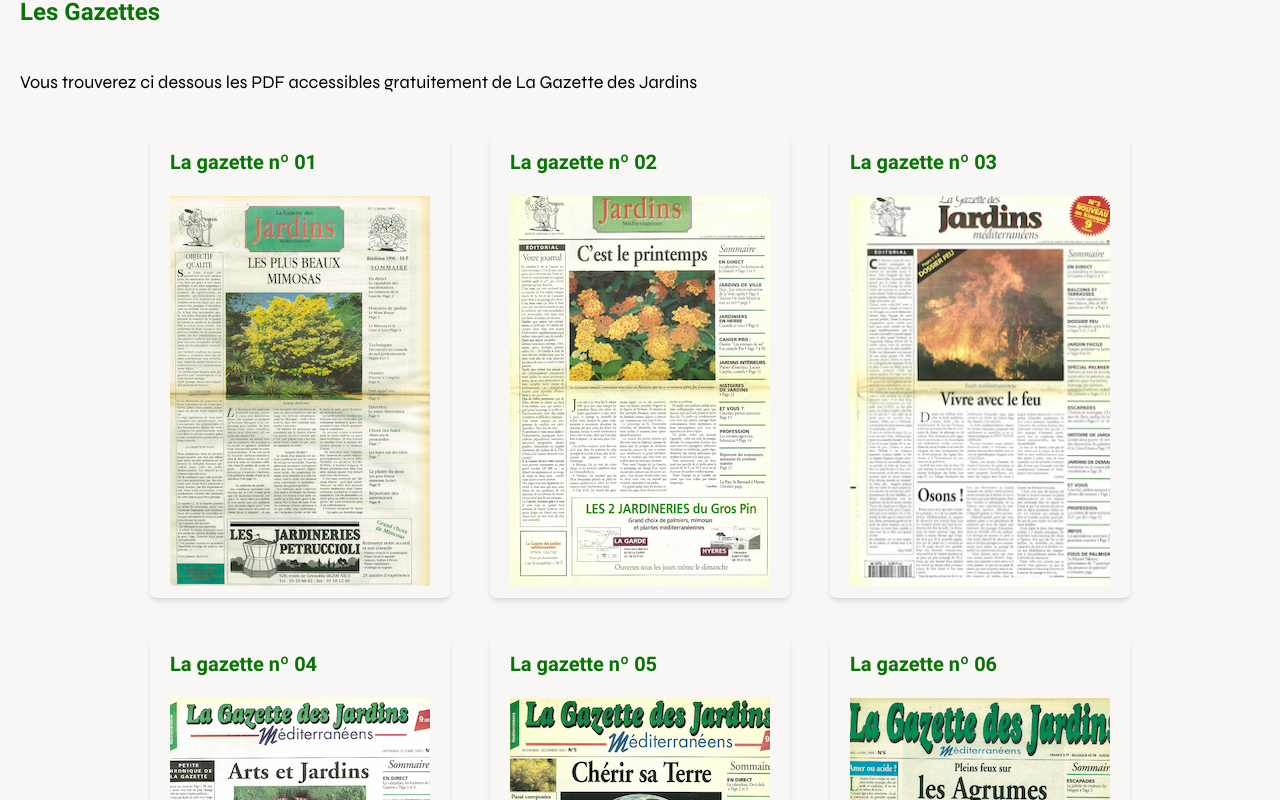
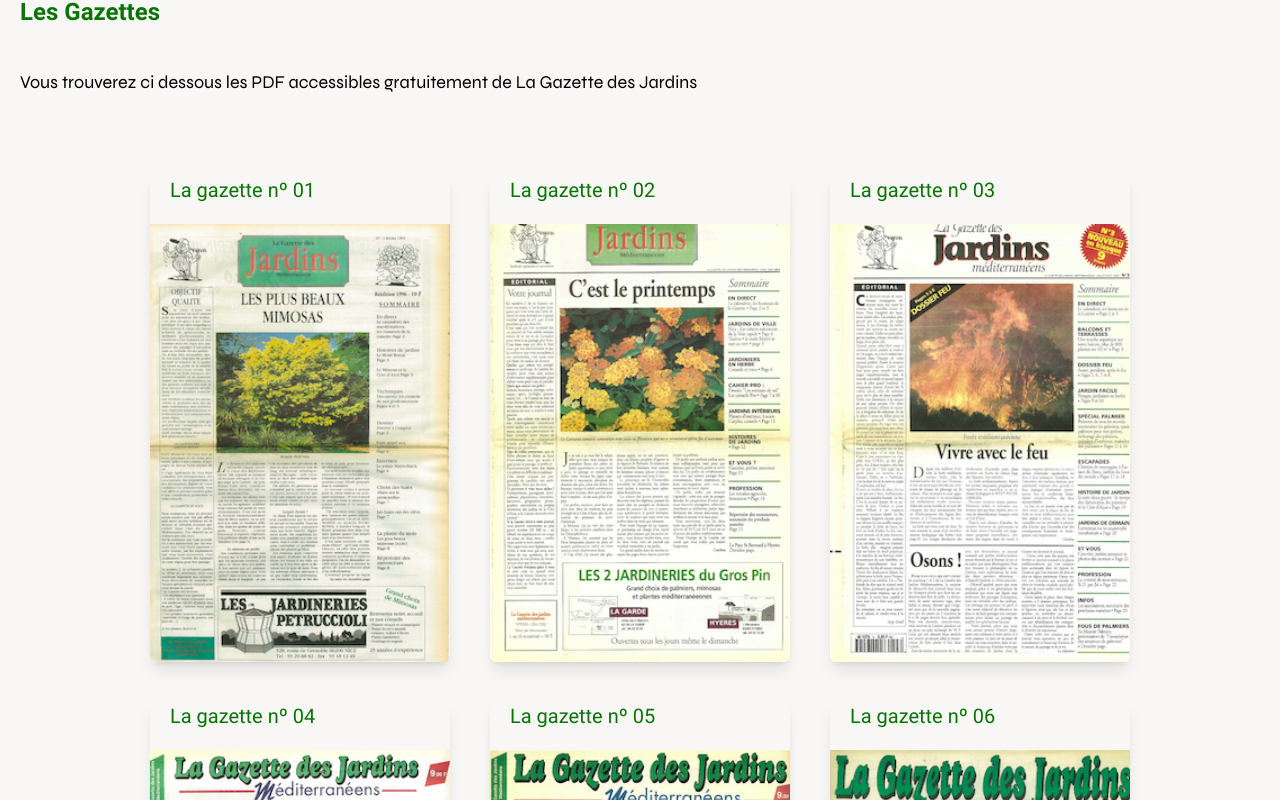
Before and after one commit to gotin23/les-cochers, a Next.js app: page /laGazetteDesJardins in a window 1280 px wide. Shown: the part 1240-2040 px from the top of the page. Built offline with nearby package versions, Linux system fonts and the light colour scheme.

Commit message:
feat: css on gazette pages

```diff
--- a/src/app/gazette/[id]/page.js
+++ b/src/app/gazette/[id]/page.js
@@ -52,7 +52,7 @@
           <button className=" text-2xl bg-green rounded-md text-white  hover:bg-greenHover w-[320px] h-[50px]  shadow-lg">Faire un Don !</button>
         </div>
         <h3 className="text-2xl 2xl:text-2xl text-green  mt-10 roboto-bold lg:px-10">Accéder au PDF Gratuitement:</h3>
-        <div className="w-[100%] mt-5 flex justify-center">
+        <div className="w-[100%] mt-10 flex justify-center">
           <CardPDF path={pathNumber} />
         </div>
       </section>
--- a/src/app/globals.css
+++ b/src/app/globals.css
@@ -45,7 +45,7 @@
   body{
     font-family:  'sans-serif','Helvetica Neue',Helvetica,Arial;
     background-color: hsl(0, 20%, 97%);
-    /* background-color: #30a92c; */
+    /* background-color: #2ab125; */
 
 
   }
--- a/src/app/laGazetteDesJardins/page.js
+++ b/src/app/laGazetteDesJardins/page.js
@@ -76,26 +76,27 @@
         </section>
         <section className="mt-10">
           <h3 className="text-3xl 2xl:text-2xl text-green my-10 roboto-bold">Les Gazettes</h3>
-          <p className="w-4/6 mb-10 syne text-lg xl:w-[100%]">Vous trouverez ci dessous les PDF accessibles gratuitement de La Gazette des Jardins</p>
+          <p className="w-4/6 mb-20 syne text-lg xl:w-[100%]">Vous trouverez ci dessous les PDF accessibles gratuitement de La Gazette des Jardins</p>
 
-          <div className="w-6/6 flex justify-center flex-wrap gap-10">
+          <ul className="w-6/6 flex justify-center flex-wrap gap-10">
             {listPDF.files.map((el, idx) => (
+              <li key={idx}>
                 <Link
-                key={idx}
-                className="text-xl text-green w-[300px] flex flex-col  shadow-md py-3 px-5 roboto rounded-md transition hover:scale-105 hover:shadow-lg  justify-between"
+                  className="text-xl text-green w-[300px]  flex flex-col  shadow-lg  px- roboto rounded-md transition hover:scale-105 hover:shadow-lg  justify-between overflow-hidden"
                   href={`gazette/${el.match(/\d+/g)}`}
                 >
-                <p className="roboto-bold mb-5">La gazette nº {el.match(/\d+/g)}</p>
+                  <p className="roboto mb-5 ml-5">La gazette nº {el.match(/\d+/g)}</p>
                   <Image
                     src={`/data/MiniatureGazette/Couv${el.match(/\d+/g)}petite.jpg`}
                     width={273}
                     height={390}
                     alt="miniature de la gazette des jardins"
-                  className="object-cover h-[390px] w-[773px]"
+                    className="object-contain w-[auto]"
                   />
                 </Link>
+              </li>
             ))}
-          </div>
+          </ul>
         </section>
       </main>
       {/* Le footer */}
@@ -105,3 +106,110 @@
 };
 
 export default LaGazetteDesJardins;
+// "use client";
+// import Image from "next/image";
+// import Link from "next/link";
+// import NavBar from "@/components/NavBar/NavBar";
+// import NavHamburger from "@/components/NavHamburger/NavHamburger";
+// import Footer from "@/components/Footer/Footer";
+// import { useState, useEffect } from "react";
+// import listPDF from "../../../public/data/pdfGazette/listPDF.json";
+// import gazetteImage from "../../assets/images/couv49.jpg";
+
+// const LaGazetteDesJardins = () => {
+//   const [windowWidth, setWindowWidth] = useState("");
+
+//   useEffect(() => {
+//     const handleResize = () => {
+//       setWindowWidth(window.innerWidth);
+//     };
+
+//     window.addEventListener("resize", handleResize);
+//     handleResize();
+
+//     return () => {
+//       window.removeEventListener("resize", handleResize);
+//     };
+//   }, []);
+//   return (
+//     <div className="	w-[1440px] 2xl:w-[100%] flex flex-col justify-between syne ">
+//       {/* La barre de navigation */}
+
+//       {windowWidth > 600 ? <NavBar /> : <NavHamburger />}
+
+//       <main className="2xl:px-5">
+//         <section className="flex items-center mt-10 xl:flex-col">
+//           <div className="w-[65%] pr-10 xl:w-[100%] lg:pr-0">
+//             <h1 className="text-3xl 2xl:text-2xl text-green my-10 roboto-bold">La Gazette des Jardins</h1>
+//             <p className=" mb-10 text-lg">
+//               Quel est le rapport entre les Cochers Solidaires de Nice et La Gazette des Jardins, bimestriel ayant paru de 1995 à 2014 ? Réponse : le même créateur et le même
+//               engagement pour un futur simple, solidaire et joyeux.
+//               <br />
+//               La Gazette des Jardins fut une sacrée aventure qui méritait de laisser sa trace sur Internet. Fondée par Joëlle Bouana et de nombreux jardiniers professionnels et/ou
+//               passionnés. Elle a publié 117 numéros grand format remplis de texte, de botanique, de littérature d’humour et d’aventure.
+//               <br />
+//               Le but était de mettre ses enseignements en accès libre et gratuit, mais j’ignorais que l’énorme (pour l’époque) disque dur qui recélait son précieux contenu était
+//               crashé. Je ne puis que vous inviter à effectuer de nombreuses copies de vos dossiers importants, car la récupération des données m’a coûté un bras, épaule et
+//               clavicule comprise…
+//               <br />
+//               La récupération n’est pas complète et demande un travail fastidieux. Voici donc les vingt premiers exemplaires en PDF et en téléchargement libre. Les autres suivront
+//               par vague de vingt, on pourrait titrer ce premier lot « Une histoire de fous curieux, qui séduit bien au-delà de la Méditerranée ».
+//               <br />
+//               Les abonnés et lecteurs du journal se plongeront dans la truculente (nous étions totalement dingues… et totalement pertinents) relecture de ces exemplaires. Ceux qui
+//               n’ont pas connu la Gazette des jardins y apprendront beaucoup de choses, de trucs de pros et feront de grands progrès en matière de botanique et de jardinage.
+//               <br />
+//               Certaines familles et espèces ont changé de nom depuis, mais la quasi-totalité des articles restent d’actualité.
+//               <br />
+//               Si vous appréciez cette lecture, n’hésitez pas à faire un don pour financer les Cochers Solidaires, qui en ont bien besoin pour investir dans des vélos permettant de
+//               transporter des personnes hospitalisées ou à mobilité réduite.
+//               <br />
+//               Nous nous équipons également pour proposer des visites botaniques, historiques et architecturales de la cité niçoise. J’aurai peut-être l’honneur et le plaisir de
+//               vous véhiculer en vous parlant des végétaux et des lieux méconnus de la cité niçoise.
+//               <br />
+//               <br />
+//               Michel Courboulex
+//               <br />
+//               <br />
+//               <span className="text-lg italic bg-[#38363612] rounded-lg">
+//                 {" "}
+//                 Ancien directeur de la Gazette des jardins, chroniqueur jardin de Nice-Matin, auteur réalisateur pour l’émission Côté jardin, journaliste à Rustica, et tout jeune
+//                 créateur-pédaleur des Cochers Solidaires de Nice.
+//               </span>
+//             </p>
+//           </div>
+
+//           <div className="w-[35%] h-full flex justify-center xl:w-[70%]">
+//             <Image src={gazetteImage} width={350} alt="image de la gazette des jardins" />
+//           </div>
+//         </section>
+//         <section className="mt-10">
+//           <h3 className="text-3xl 2xl:text-2xl text-green my-10 roboto-bold">Les Gazettes</h3>
+//           <p className="w-4/6 mb-10 syne text-lg xl:w-[100%]">Vous trouverez ci dessous les PDF accessibles gratuitement de La Gazette des Jardins</p>
+
+//           <div className="w-6/6 flex justify-center flex-wrap gap-10">
+//             {listPDF.files.map((el, idx) => (
+//               <Link
+//                 key={idx}
+//                 className="text-xl text-green w-[300px] flex flex-col  shadow-md py-3 px-5 roboto rounded-md transition hover:scale-105 hover:shadow-lg  justify-between"
+//                 href={`gazette/${el.match(/\d+/g)}`}
+//               >
+//                 <p className="roboto-bold mb-5">La gazette nº {el.match(/\d+/g)}</p>
+//                 <Image
+//                   src={`/data/MiniatureGazette/Couv${el.match(/\d+/g)}petite.jpg`}
+//                   width={273}
+//                   height={390}
+//                   alt="miniature de la gazette des jardins"
+//                   className="object-cover h-[390px] w-[773px]"
+//                 />
+//               </Link>
+//             ))}
+//           </div>
+//         </section>
+//       </main>
+//       {/* Le footer */}
+//       <Footer />
+//     </div>
+//   );
+// };
+
+// export default LaGazetteDesJardins;
--- a/src/components/Banner/Banner.js
+++ b/src/components/Banner/Banner.js
@@ -6,7 +6,7 @@
 function Banner() {
   return (
     <section className="relative max-h-[1000px]  shadow-md">
-      <div className="absolute  left-[10%] transform  top-24  flex flex-col bg-[#3836368f] p-3 rounded-md lg:w-[300px] md:w-[200px] md:top-10">
+      <div className="absolute  left-[15%] transform  top-24  flex flex-col bg-[#3836368f] p-3 rounded-md lg:w-[300px] md:w-[200px] md:top-10">
         <h2 className="text-6xl text-white   lg:text-4xl md:text-2xl ">Un futur solidaire à vélo</h2>
       </div>
       <Image
@@ -17,10 +17,10 @@
         placeholder="blur"
         alt="photo de velo cargo sur la promenade des anglais"
       />
-      <button className=" py-2 text-2xl bg-red rounded-md mt-[12px] text-white  hover:bg-redHover absolute right-[15%] transform  bottom-24 px-3 lg:w-[280px] lg:text-xl md:w-[180px] md:text-sm md:bottom-10">
+      <button className=" py-2 text-2xl bg-red rounded-md  text-white  hover:bg-redHover absolute right-[25%] transform  bottom-24 px-3 lg:w-[280px] lg:text-xl md:w-[180px] md:text-sm md:bottom-10">
         Rejoignez-nous
       </button>
-      <button className=" py-2 text-2xl px-3 bg-red rounded-md mt-[12px] text-white  hover:bg-redHover absolute  left-[15%] transform bottom-24  lg:w-[280px] lg:text-xl md:w-[180px] md:text-sm md:bottom-10">
+      <button className=" py-2 text-2xl px-3 bg-red rounded-md  text-white  hover:bg-redHover absolute  left-[25%] transform bottom-24  lg:w-[280px] lg:text-xl md:w-[180px] md:text-sm md:bottom-10">
         Ecrivez-nous
       </button>
     </section>
```
Lines whose indentation alone changed are shown as unchanged.
